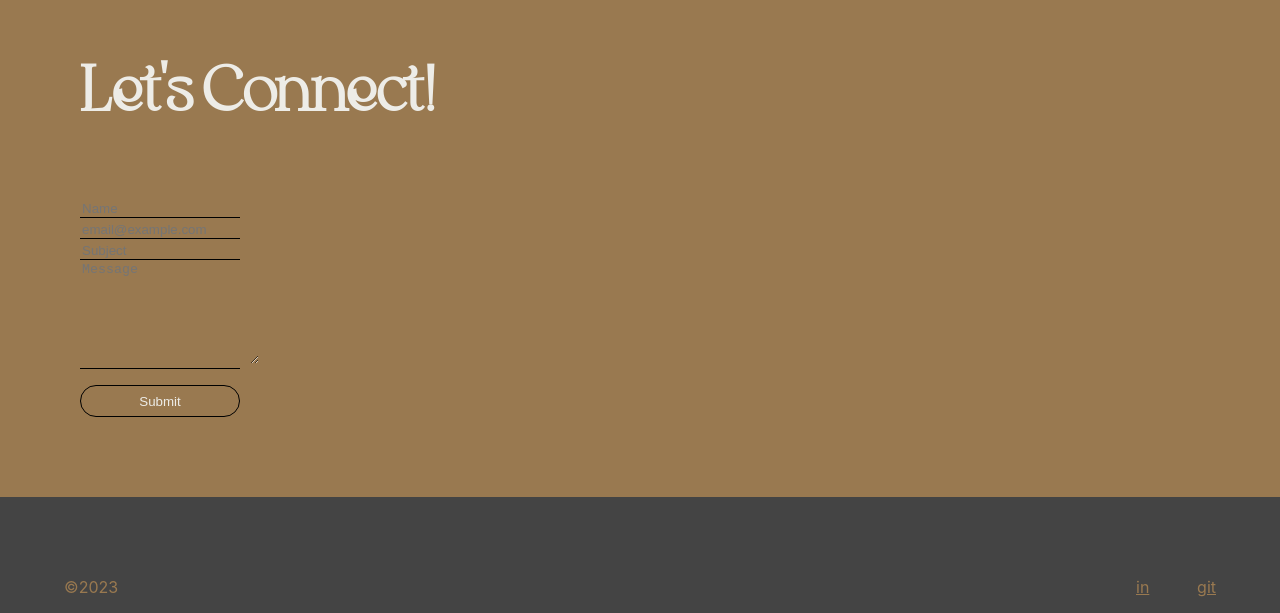
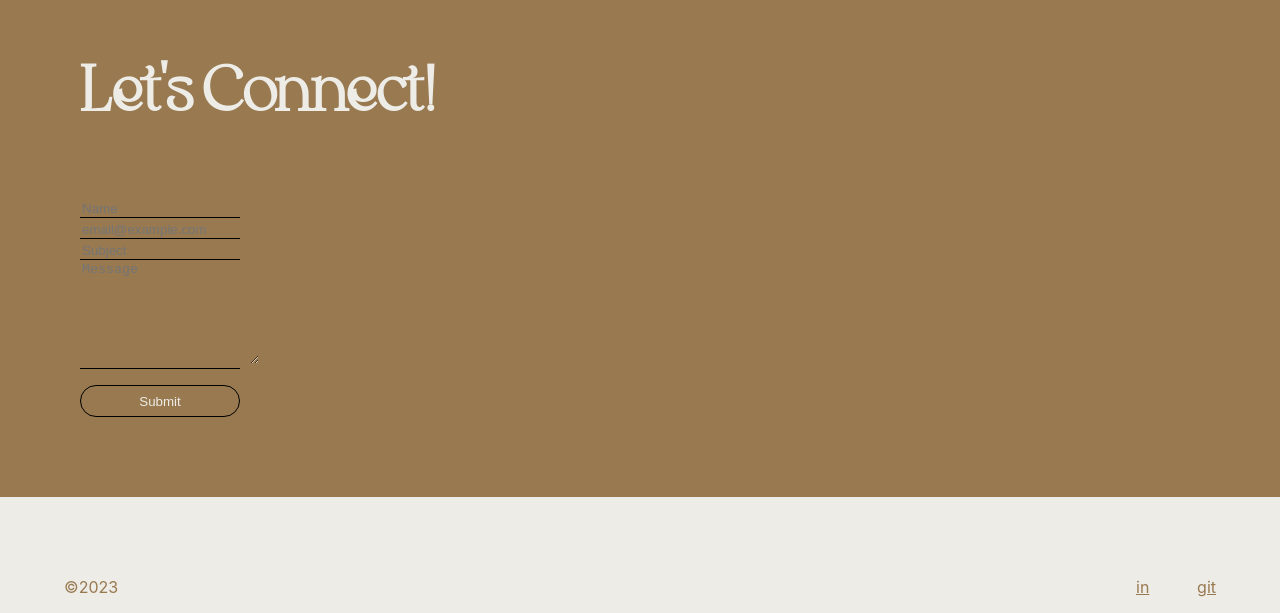
Before and after one commit to vanessamald/portfolio2.0, a React (Create React App) app in the folder client/: page / in a window 1280 px wide. Shown: the part 5396-6009 px from the top of the page. Built offline with nearby package versions, Linux system fonts and the light colour scheme.

Commit message:
updating footer

```diff
--- a/client/src/index.css
+++ b/client/src/index.css
@@ -449,11 +449,11 @@ a span span {
   -webkit-justify-content: space-between;
   -ms-flex-pack: justify;
   justify-content:space-between;
-  background-color: var(--alt-bg-color);
+  background-color: var(--font-color);
 }
 
 .footer-links {
-  background-color: var(--alt-bg-color);
+  background-color: var(--font-color);
   color:var(--body-bg-color);
 }
 
@@ -466,7 +466,7 @@ a span span {
   -webkit-justify-content: space-between;
   -ms-flex-pack: justify;
   justify-content:space-between;
-  background-color: var(--alt-bg-color);
+  background-color: var(--font-color);
 }
 
 /* Mobile Styling */
```
